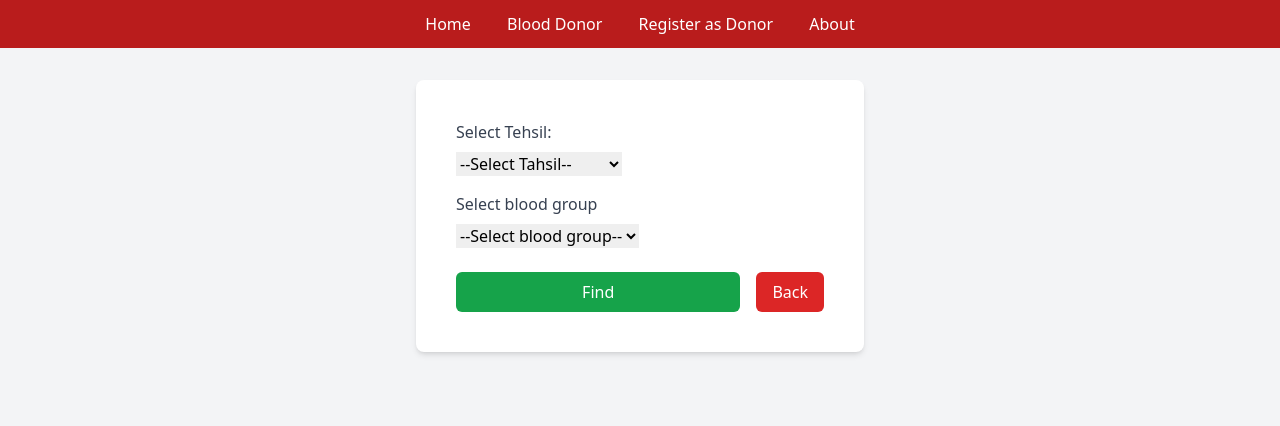
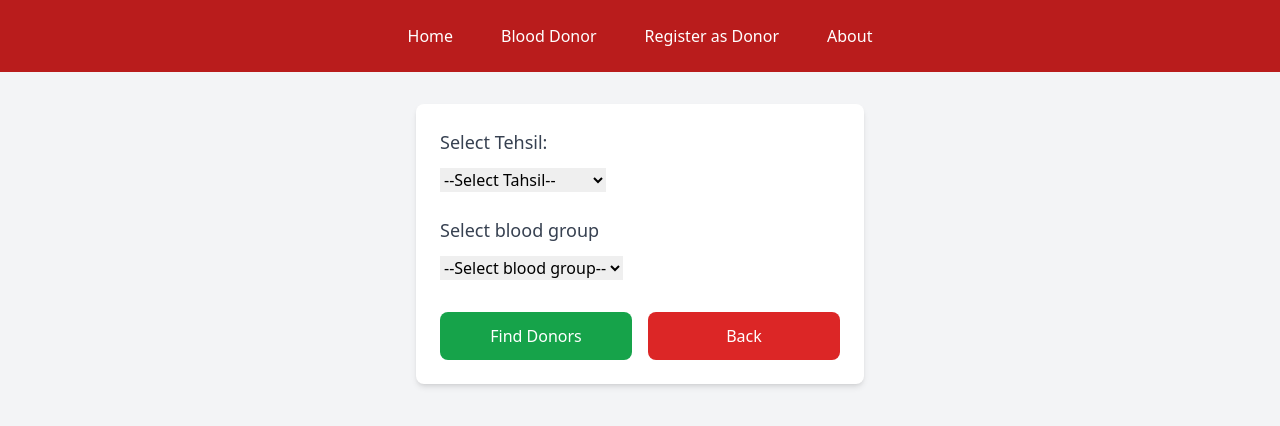
Before and after one commit to Aaryankumar13084/blood-donor, a website: page finddonor.html in a window 1280 px wide. Drawn offline with nearby package versions, Linux system fonts and the light colour scheme.

Commit message:
Update finddonor.html

```diff
--- a/finddonor.html
+++ b/finddonor.html
@@ -10,34 +10,31 @@
     <style type="text/tailwindcss">
         @layer components {
             .input select {
-                @apply w-full p-2 border border-gray-300 rounded-md bg-gray-50 focus:outline-none focus:ring-2 focus:ring-red-500 focus:border-transparent;
-            }
-            .submit-btn {
-                @apply w-full bg-green-600 hover:bg-green-700 text-white font-medium py-2 px-4 rounded-md transition duration-200 transform hover:-translate-y-1 hover:shadow-md;
-            }
-            .back-btn {
-                @apply bg-red-600 hover:bg-red-700 text-white font-medium py-2 px-4 rounded-md transition duration-200 transform hover:-translate-y-1 hover:shadow-md inline-block text-center;
+                @apply w-full p-3 border border-gray-300 rounded-lg bg-gray-50 focus:outline-none focus:ring-2 focus:ring-red-500 focus:border-transparent;
             }
         }
     </style>
 </head>
 
-<body class="bg-gray-100">
-    <!-- Simple Header -->
-    <div class="bg-red-700 p-3 text-center">
-        <a href="/" class="text-white px-4 py-1">Home</a>
-        <a href="/findDonor" class="text-white px-4 py-1">Blood Donor</a>
-        <a href="/register" class="text-white px-4 py-1">Register as Donor</a>
-        <a href="/about" class="text-white px-4 py-1">About</a>
+<body class="bg-gray-100 min-h-screen">
+    <!-- Header - Stacked on mobile -->
+    <div class="bg-red-700 p-4">
+        <div class="flex flex-col sm:flex-row sm:justify-center sm:space-x-4 space-y-2 sm:space-y-0">
+            <a href="/" class="text-white text-center px-4 py-2 rounded hover:bg-red-800 transition">Home</a>
+            <a href="/findDonor" class="text-white text-center px-4 py-2 rounded hover:bg-red-800 transition">Blood Donor</a>
+            <a href="/register" class="text-white text-center px-4 py-2 rounded hover:bg-red-800 transition">Register as Donor</a>
+            <a href="/about" class="text-white text-center px-4 py-2 rounded hover:bg-red-800 transition">About</a>
+        </div>
     </div>
 
-    <!-- Form Section -->
-    <div class="max-w-md mx-auto my-8 bg-white p-6 rounded-lg shadow-md">
-        <div class="p-4">
+    <!-- Main Content -->
+    <main class="container mx-auto px-4 py-8">
+        <!-- Form Section -->
+        <div class="max-w-md mx-auto bg-white p-6 rounded-lg shadow-md">
             <form action="/find" method="get">
                 <!-- Tehsil Selection -->
-                <div class="mb-4">
-                    <label for="tehsil" class="block text-gray-700 mb-2">Select Tehsil:</label>
+                <div class="mb-6">
+                    <label for="tehsil" class="block text-gray-700 mb-3 text-lg font-medium">Select Tehsil:</label>
                     <select id="tehsil" name="tehsil" required class="input select">
                         <option value="">--Select Tahsil--</option>
                         <option value="saharanpur">Saharanpur</option>
@@ -49,8 +46,8 @@
                 </div>
 
                 <!-- Blood Group Selection -->
-                <div class="mb-6">
-                    <label for="blood-group" class="block text-gray-700 mb-2">Select blood group</label>
+                <div class="mb-8">
+                    <label for="blood-group" class="block text-gray-700 mb-3 text-lg font-medium">Select blood group</label>
                     <select id="blood-group" name="bloodgroup" required class="input select">
                         <option value="">--Select blood group--</option>
                         <option value="A positive">A positive (A+)</option>
@@ -65,23 +62,46 @@
                 </div>
 
                 <!-- Form Buttons -->
-                <div class="flex justify-between items-center">
-                    <button type="submit" class="submit-btn">Find</button>
-                    <a href="/" class="back-btn ml-4">Back</a>
+                <div class="flex flex-col space-y-4 sm:flex-row sm:space-y-0 sm:space-x-4">
+                    <button type="submit" class="w-full bg-green-600 hover:bg-green-700 text-white font-medium py-3 px-6 rounded-lg transition duration-200 transform hover:-translate-y-1 hover:shadow-md">
+                        Find Donors
+                    </button>
+                    <a href="/" class="w-full bg-red-600 hover:bg-red-700 text-white font-medium py-3 px-6 rounded-lg transition duration-200 transform hover:-translate-y-1 hover:shadow-md text-center">
+                        Back
+                    </a>
                 </div>
             </form>
         </div>
-    </div>
 
-    <!-- Results Section (Hidden by Default) -->
-    <div id="form2" class="max-w-md mx-auto my-8 bg-white p-6 rounded-lg shadow-md hidden">
-        <div class="card">
-            <p class="mb-4">Click on the icons to call or whatsapp these users:</p>
-            <div class="user mb-4 p-3 bg-gray-50 rounded border-l-4 border-red-500"></div>
-            <div class="find-div"></div>
-            <a href="FindDonor.html" class="back-btn">Back</a>
+        <!-- Results Section (Hidden by Default) -->
+        <div id="form2" class="max-w-md mx-auto mt-8 bg-white p-6 rounded-lg shadow-md hidden">
+            <p class="mb-4 text-lg font-medium">Available Donors:</p>
+            <p class="text-gray-600 mb-6">Click on the icons to contact donors:</p>
+
+            <!-- Sample Donor Card (would be generated dynamically) -->
+            <div class="user mb-6 p-4 bg-gray-50 rounded-lg border-l-4 border-red-500">
+                <div class="flex justify-between items-center">
+                    <div>
+                        <h3 class="font-bold text-lg">John Doe</h3>
+                        <p class="text-gray-600">A+ Positive</p>
+                        <p class="text-gray-600">Saharanpur</p>
+                    </div>
+                    <div class="flex space-x-3">
+                        <a href="tel:+911234567890" class="bg-blue-100 p-2 rounded-full">
+                            📞
+                        </a>
+                        <a href="https://wa.me/911234567890" class="bg-green-100 p-2 rounded-full">
+                            💬
+                        </a>
+                    </div>
+                </div>
+            </div>
+
+            <a href="FindDonor.html" class="block w-full bg-red-600 hover:bg-red-700 text-white font-medium py-3 px-6 rounded-lg transition duration-200 text-center">
+                Back to Search
+            </a>
         </div>
-    </div>
+    </main>
 
     <script src="script.js"></script>
 </body>
```
